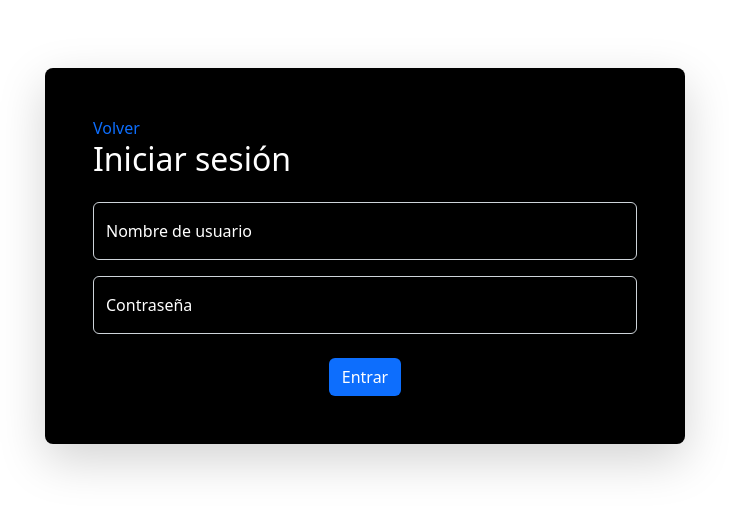
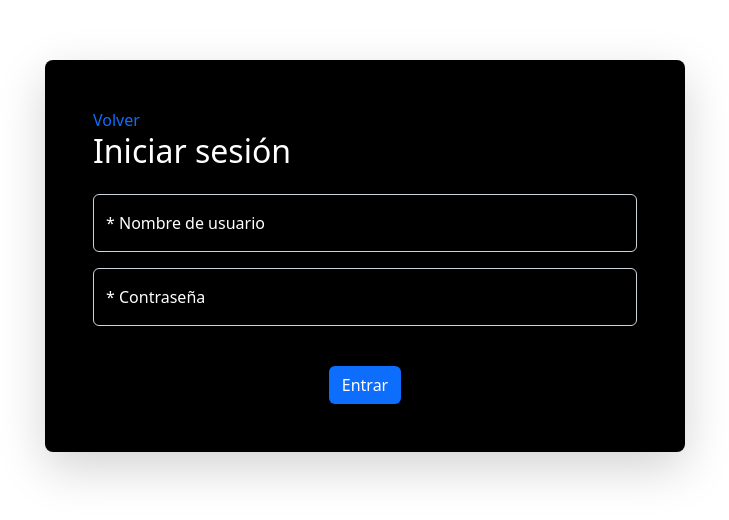
Before and after one commit to PVmendez/React_Twitter-Front-End, a React (Create React App) app: page /login in a window 1280 px wide. Shown: the part 144-664 px from the top of the page, without its empty margins (275-1004 px from the left). Built offline with nearby package versions, Linux system fonts and the light colour scheme.

Commit message:
new changes

```diff
--- /dev/null
+++ b/src/components/UserNameInput.jsx
@@ -0,0 +1,19 @@
+function UserNameInput() {
+  return (
+    <div className="form-floating mb-3">
+      <input
+        type="text"
+        className="form-control bg-black"
+        id="username"
+        name="username"
+        placeholder="name@example.com"
+        required
+      />
+      <label className="text-white" for="username">
+        * Nombre de usuario
+      </label>
+    </div>
+  );
+}
+
+export default UserNameInput;
--- /dev/null
+++ b/src/components/UserPasswordInput.jsx
@@ -0,0 +1,19 @@
+function UserPasswordInput() {
+  return (
+    <div className="form-floating mb-3">
+      <input
+        type="password"
+        className="form-control bg-black"
+        id="password"
+        name="password"
+        placeholder="Password"
+        required
+      />
+      <label className="text-white" for="password">
+        * Contraseña
+      </label>
+    </div>
+  );
+}
+
+export default UserPasswordInput;
--- a/src/pages/Login.jsx
+++ b/src/pages/Login.jsx
@@ -1,4 +1,6 @@
 import "bootstrap/dist/css/bootstrap.min.css";
+import UserNameInput from "../components/UserNameInput";
+import UserPasswordInput from "../components/UserPasswordInput";
 
 function Login() {
   return (
@@ -11,32 +13,8 @@ function Login() {
             </a>
             <h2 className="text-white mb-4">Iniciar sesión</h2>
             <form action="/login" method="POST">
-              <div className="form-floating mb-3">
-                <input
-                  type="text"
-                  className="form-control bg-black"
-                  id="username"
-                  name="username"
-                  placeholder="name@example.com"
-                  required
-                />
-                <label className="text-white" for="username">
-                  Nombre de usuario
-                </label>
-              </div>
-              <div className="form-floating">
-                <input
-                  type="password"
-                  className="form-control bg-black text-white"
-                  id="password"
-                  name="password"
-                  placeholder="Password"
-                  required
-                />
-                <label className="text-white" for="password">
-                  Contraseña
-                </label>
-              </div>
+              <UserNameInput />
+              <UserPasswordInput />
               <div className="d-flex justify-content-center">
                 <button type="submit" className="mt-4 btn bg-primary text-white">
                   Entrar
--- a/src/pages/Register.jsx
+++ b/src/pages/Register.jsx
@@ -1,3 +1,6 @@
+import UserNameInput from "../components/UserNameInput";
+import UserPasswordInput from "../components/UserPasswordInput";
+
 function Register() {
   return (
     <>
@@ -10,19 +13,7 @@ function Register() {
               </a>
               <h2 className="text-white">Crea tu cuenta</h2>
               <p className="text-primary">Paso 1 de 3 - Información de registro</p>
-              <div className="form-floating mb-3">
-                <input
-                  type="text"
-                  className="form-control bg-black"
-                  id="username"
-                  name="username"
-                  placeholder="name@example.com"
-                  required
-                />
-                <label className="text-white" for="username">
-                  * Nombre de usuario
-                </label>
-              </div>
+              <UserNameInput />
               <div className="form-floating mb-3">
                 <input
                   type="email"
@@ -36,19 +27,7 @@ function Register() {
                   * Correo electrónico
                 </label>
               </div>
-              <div className="form-floating mb-3">
-                <input
-                  type="password"
-                  className="form-control bg-black"
-                  id="password"
-                  name="password"
-                  placeholder="Password"
-                  required
-                />
-                <label className="text-white" for="password">
-                  * Contraseña
-                </label>
-              </div>
+              <UserPasswordInput />
             </div>
             <div>
               <p className="text-primary">Paso 2 de 3 - Datos personales</p>
```
